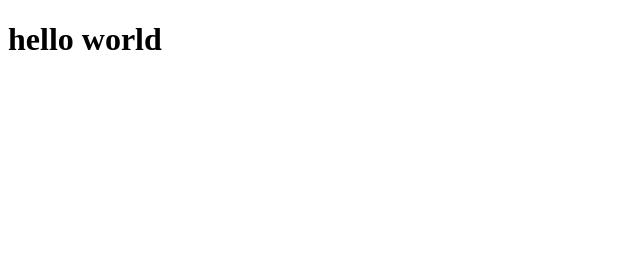
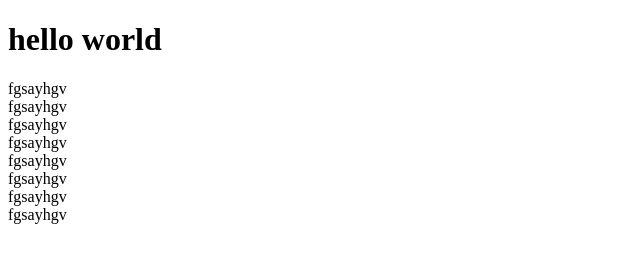
Before and after one commit to uzcccr/cccr, a plain HTML site: page index.html in a window 1280 px wide. Shown: the whole page, without its empty margins (0-640 px from the left). Drawn offline with Linux system fonts and the light colour scheme.

Commit message:
second deploy

```diff
--- a/index.html
+++ b/index.html
@@ -11,6 +11,15 @@
 <body>
     <div class="wrapper">
         <h1> hello world</h1>
+        <div class="item1">fgsayhgv</div>
+        <div class="item3">fgsayhgv</div>
+        <div class="item4">fgsayhgv</div>
+        <div class="item4">fgsayhgv</div>
+        <div class="item2">fgsayhgv</div>
+        <div class="item3">fgsayhgv</div>
+        <div class="item4">fgsayhgv</div>
+        <div class="item4">fgsayhgv</div>
+
     </div>
 </body>
 
```
